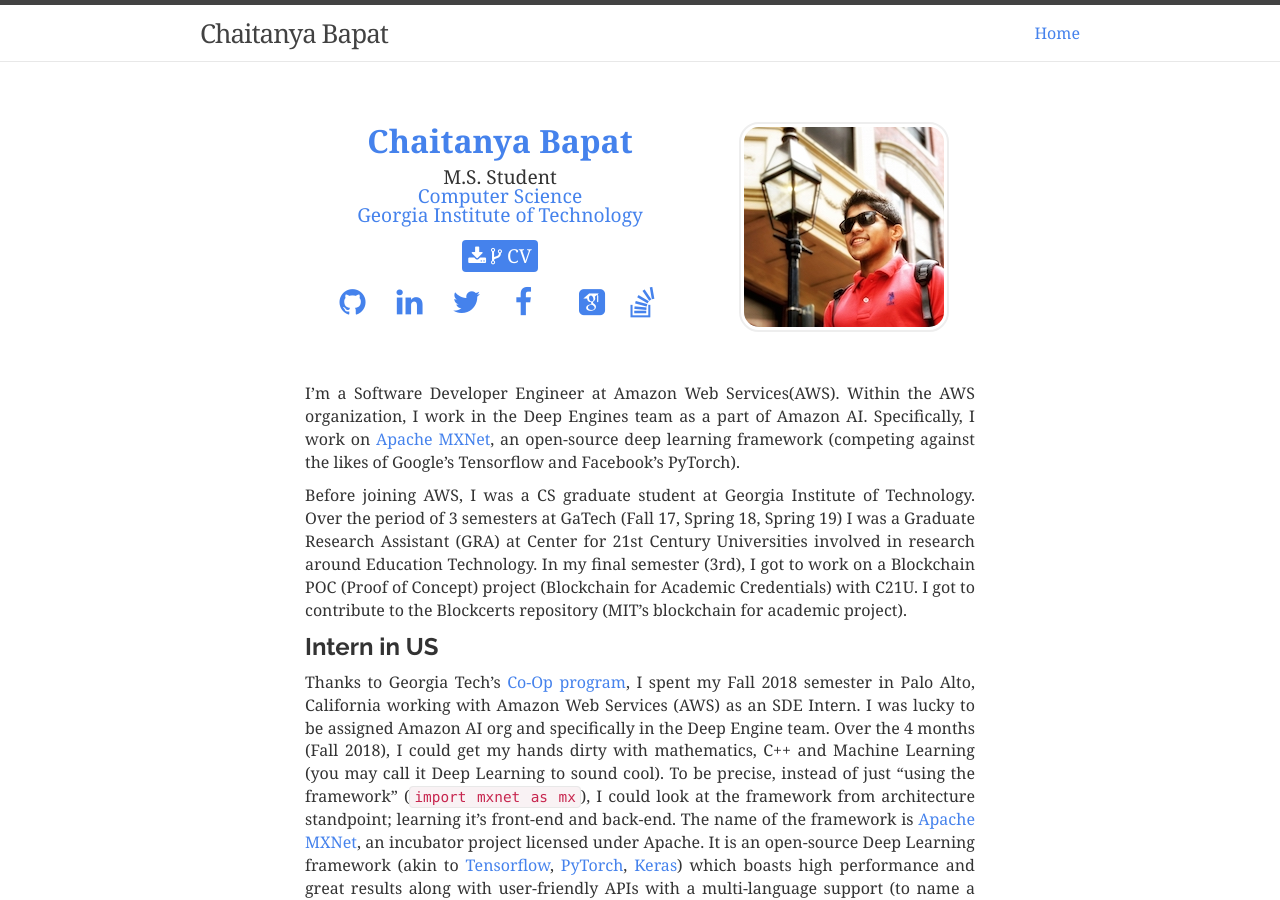
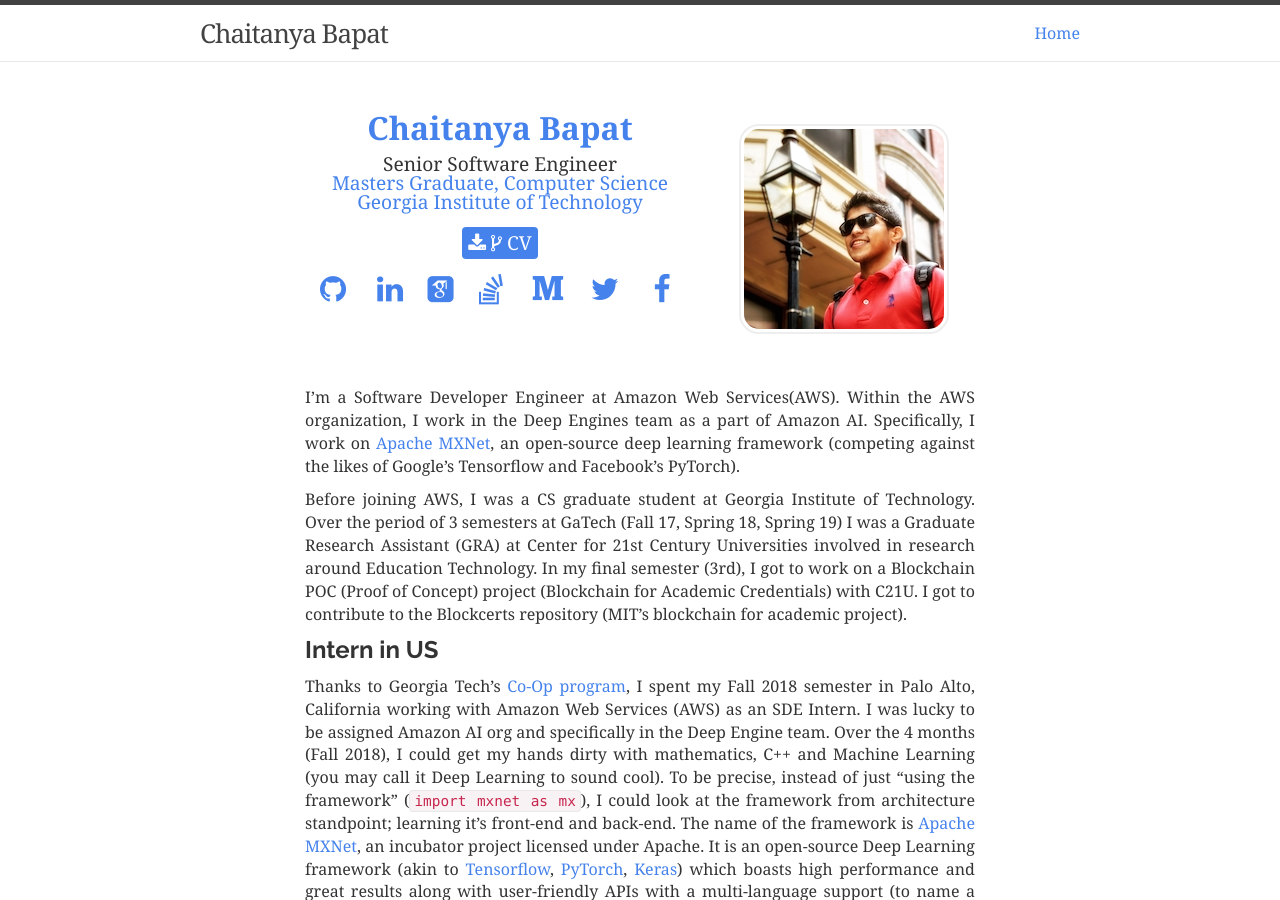
Before and after one commit to ChaiBapchya/ChaiBapchya.github.io, a Jekyll site: the page built from about.md, in a window 1280 px wide and 900 px high. Built offline with Jekyll 4.4.1, drawn with Linux system fonts in a browser that asks for light colours; nearby versions of some CDN libraries; some web fonts are replaced; comment, search, counter and statistics services are not loaded.

Commit message:
Update About headline & add medium link to about

```diff
--- a/_layouts/about.liquid
+++ b/_layouts/about.liquid
@@ -7,10 +7,10 @@
     <div class="col-md-6 col-md-offset-1 vcenter idxHdr">
       <div style='font-size: 2em; color: #4582ec; font-weight: bold; padding-bottom: 0.3em;'>Chaitanya Bapat</div>
       <div style='font-size: 1.2em;'>
-        M.S. Student
+        Senior Software Engineer
       </div>
       <div style='font-size: 1.2em'>
-        <a href="https://www.cc.gatech.edu">Computer Science</a>
+        <a href="https://www.cc.gatech.edu">Masters Graduate, Computer Science</a>
       </div>
       <div style='font-size: 1.2em'>
         <a href="http://www.gatech.edu">Georgia Institute of Technology</a>
@@ -37,6 +37,18 @@
             <i class="fa fa-fw fa-linkedin"></i></a>
         </li>
         <li>
+          <a href="https://scholar.google.com/citations?hl=en&user=zt8l9pQAAAAJ" target="_blank">
+            <i class="ai ai-google-scholar-square"></i></a>
+        </li>
+        <li>
+          <a href="https://stackoverflow.com/users/5157515/chaitanya-bapat" target="_blank">
+            <i class="fa fa-fw fa-stack-overflow"></i></a>
+        </li>
+         <li>
+          <a href="https://chai-bapat.medium.com" target="_blank">
+            <i class="fa fa-fw fa-medium"></i></a>
+        </li>
+        <li>
           <a href="https://twitter.com/chaibapat" target="_blank">
             <i class="fa fa-fw fa-twitter"></i></a>
         </li>
@@ -47,14 +59,6 @@
         <li>
           <a href="https://www.quora.com/profile/Chaitanya-Prakash-Bapat" target="_blank">
             <i class="fa fa-quora"></i></a>
-        </li>
-        <li>
-          <a href="https://scholar.google.com/citations?hl=en&user=zt8l9pQAAAAJ" target="_blank">
-            <i class="ai ai-google-scholar-square"></i></a>
-        </li>
-        <li>
-          <a href="https://stackoverflow.com/users/5157515/chaitanya-bapat" target="_blank">
-            <i class="fa fa-fw fa-stack-overflow"></i></a>
         </li>
       </ul>
 
```
Also changed, not shown: bucketlist.md (+1 -1 lines).
